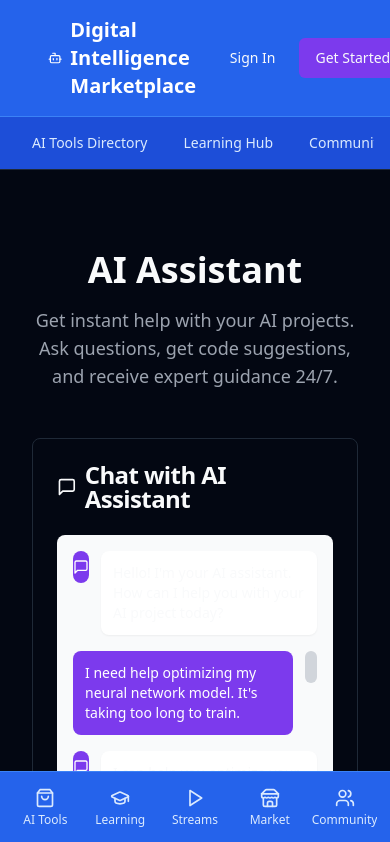
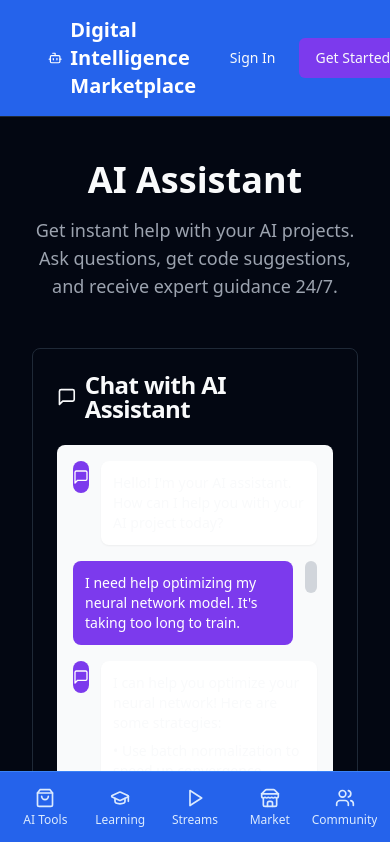
Before and after one commit to Digital77777/digi-intel-genesis-marketplace, a React (Vite) app: page /assistant in a window 390 px wide. Shown: the top 842 px of the page. Built offline with nearby package versions, Linux system fonts and the light colour scheme.

Commit message:
Updated index.css

```diff
--- a/src/components/Header.tsx
+++ b/src/components/Header.tsx
@@ -46,7 +46,7 @@ const Header = () => {
   const navigationItems = getNavigationItems();
 
   return (
-    <header className="border-b bg-blue-600">
+    <header className="border-b bg-blue-600 md:relative fixed top-0 left-0 right-0 z-50">
       <div className="py-4 px-4 sm:px-6 lg:px-8">
         <div className="container mx-auto flex items-center justify-between">
           <Link to="/" className="flex items-center gap-2">
@@ -62,7 +62,7 @@ const Header = () => {
       </div>
 
       {/* AI marketplace features scrollable navigation */}
-      <div className="border-t border-blue-500 bg-blue-700">
+      <div className="border-t border-blue-500 bg-blue-700 hidden md:block">
         <div className="container mx-auto px-4 sm:px-6 lg:px-8">
           <ScrollArea className="w-full whitespace-nowrap">
             <div className="flex items-center space-x-1 py-2">
--- a/src/index.css
+++ b/src/index.css
@@ -74,6 +74,7 @@
   @media (max-width: 768px) {
     body {
       padding-bottom: calc(4rem + env(safe-area-inset-bottom));
+      padding-top: 5rem; /* Account for sticky header on mobile */
     }
   }
 
```
